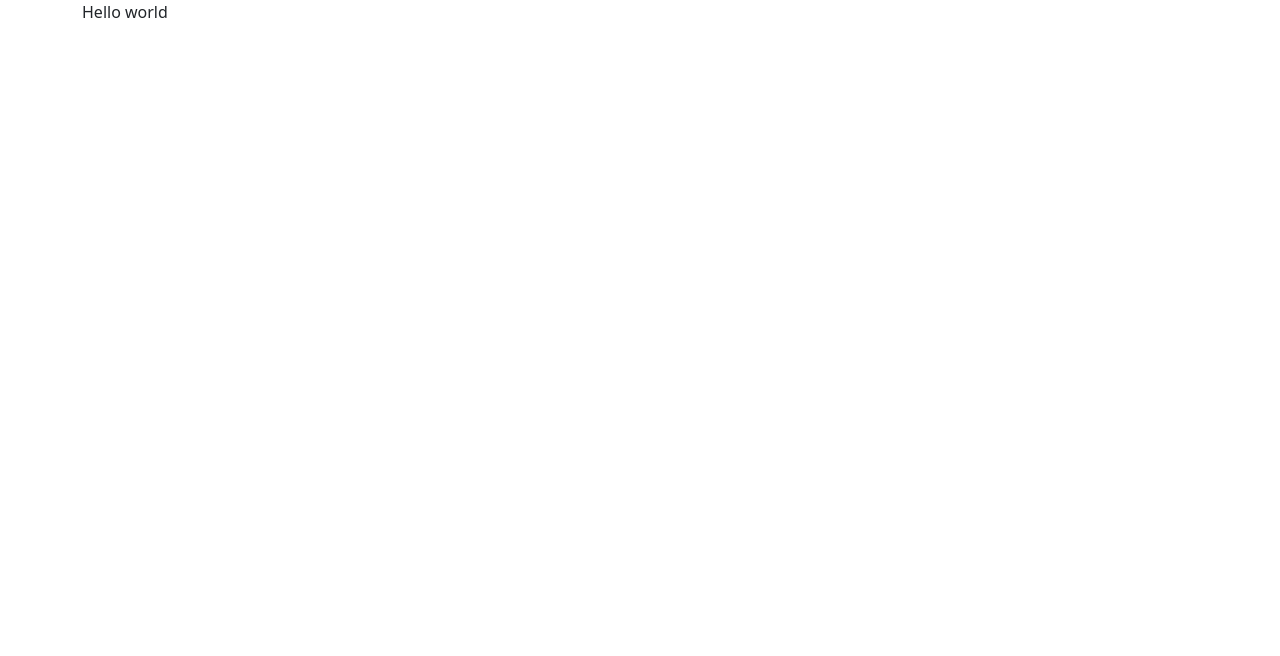
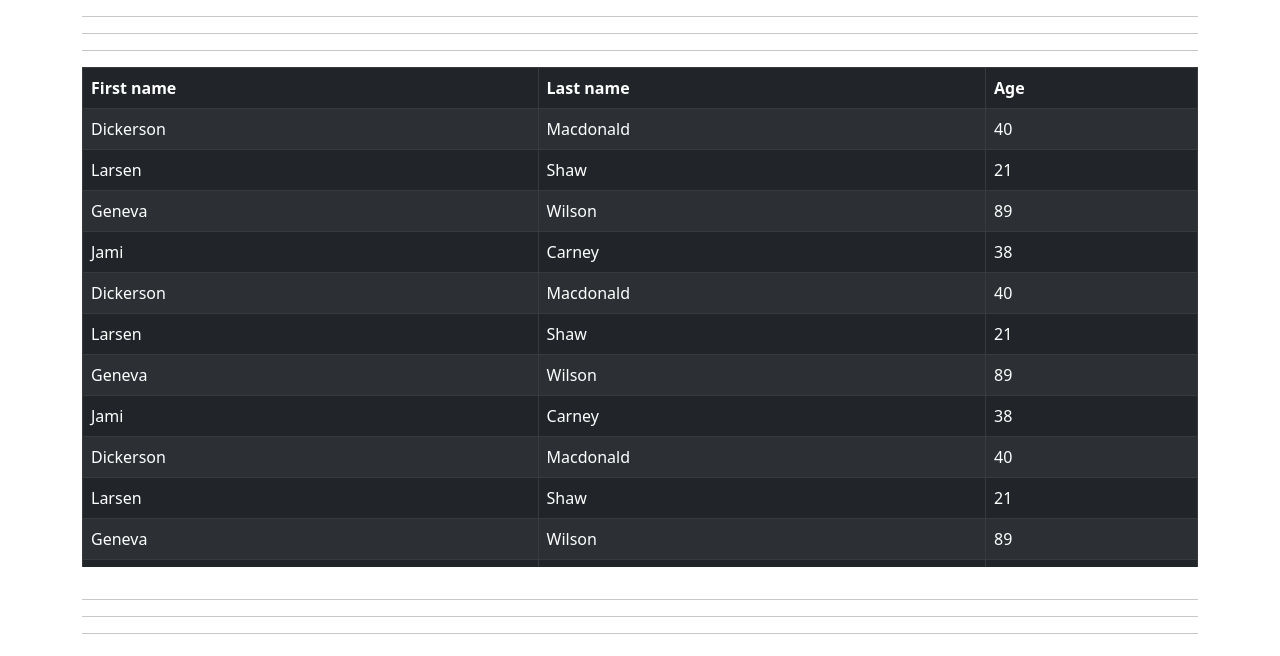
Before and after one commit to Skordio/bootstrap-vue-next-skordio-changes, a Vue app: page / in a window 1280 px wide. Shown: the top 656 px of the page. Built offline with nearby package versions, Linux system fonts and the light colour scheme.

Commit message:
chore: create second app file for testing, so I don't commit the first

```diff
--- /dev/null
+++ b/src/App2.vue
@@ -0,0 +1,87 @@
+<template>
+    <b-container>
+      <hr/>
+      <hr/>
+      <hr/>
+      <b-row>
+        <b-col>
+          <b-table
+            responsive
+            sticky-header="500px"
+            dark
+            striped
+            selectable
+            selected-variant
+            bordered
+            ref="selectableTable"
+            :select-head="false"
+            :fields="data.fields"
+            :items="data.items"
+            @row-clicked="(row:any, index:any, e:any) => rowSelected(row, index, e)">
+            <template #row-details="data">
+              <b-card style="margin-bottom: 10px;">
+                <b-row class="text-center">
+                  <b-col>
+                    hello
+                  </b-col>
+                </b-row>
+              </b-card>
+            </template>
+          </b-table>
+        </b-col>
+      </b-row>
+      <hr/>
+      <hr/>
+      <hr/>
+    </b-container>
+  </template>
+
+  <script lang="ts">
+  import {reactive, ref, defineComponent} from "vue"
+  import type {Ref} from "vue"
+  import type { BTableProvider } from "./types";
+  import { select } from "./utils";
+  // You can use this file as a development spot to test your changes
+  // Please do not commit this file
+
+  export default defineComponent({
+    setup() {
+      const data = reactive({
+        // Note `isActive` is left out and will not appear in the rendered table
+        fields: ['first_name', 'last_name', 'age'],
+        items: [
+          { isActive: true, age: 40, first_name: 'Dickerson', last_name: 'Macdonald' },
+          { isActive: false, age: 21, first_name: 'Larsen', last_name: 'Shaw' },
+          { isActive: false, age: 89, first_name: 'Geneva', last_name: 'Wilson' },
+          { isActive: true, age: 38, first_name: 'Jami', last_name: 'Carney' },
+          { isActive: true, age: 40, first_name: 'Dickerson', last_name: 'Macdonald' },
+          { isActive: false, age: 21, first_name: 'Larsen', last_name: 'Shaw' },
+          { isActive: false, age: 89, first_name: 'Geneva', last_name: 'Wilson' },
+          { isActive: true, age: 38, first_name: 'Jami', last_name: 'Carney' },
+          { isActive: true, age: 40, first_name: 'Dickerson', last_name: 'Macdonald' },
+          { isActive: false, age: 21, first_name: 'Larsen', last_name: 'Shaw' },
+          { isActive: false, age: 89, first_name: 'Geneva', last_name: 'Wilson' },
+          { isActive: true, age: 38, first_name: 'Jami', last_name: 'Carney' },
+          { isActive: true, age: 40, first_name: 'Dickerson', last_name: 'Macdonald' },
+          { isActive: false, age: 21, first_name: 'Larsen', last_name: 'Shaw' },
+          { isActive: false, age: 89, first_name: 'Geneva', last_name: 'Wilson' },
+          { isActive: true, age: 38, first_name: 'Jami', last_name: 'Carney' }
+        ]
+      })
+
+      const selectableTable = ref(null) as any;
+      const rowSelected = (row: any, index:any, e:any) => {
+        setTimeout(() => {
+          selectableTable.value.unselectRow(index)
+          row._showDetails = !row._showDetails
+        }, 1)
+      }
+
+      return {
+        data,
+        selectableTable,
+        rowSelected
+      }
+    }
+  })
+  </script>
--- a/src/main.ts
+++ b/src/main.ts
@@ -1,5 +1,5 @@
 import {createApp, h} from 'vue'
-import App from './App.vue'
+import App from './App2.vue'
 import BootstrapVue, {BToastPlugin} from './BootstrapVue'
 
 import {createRouter, createWebHistory} from 'vue-router'
```
